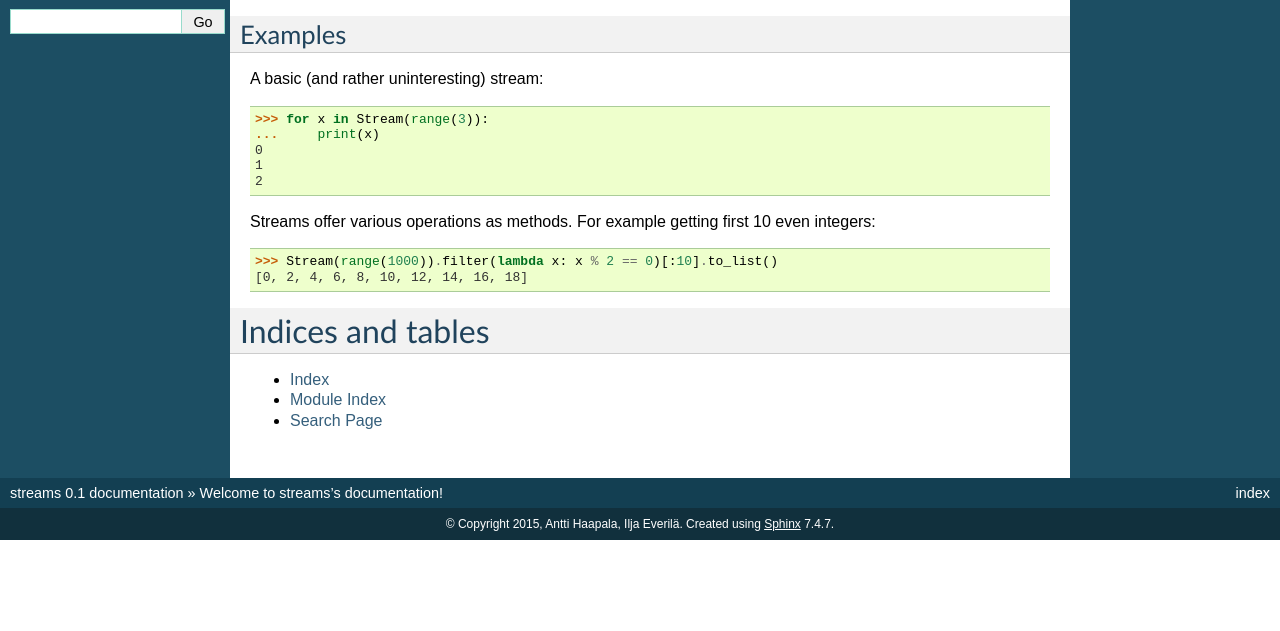
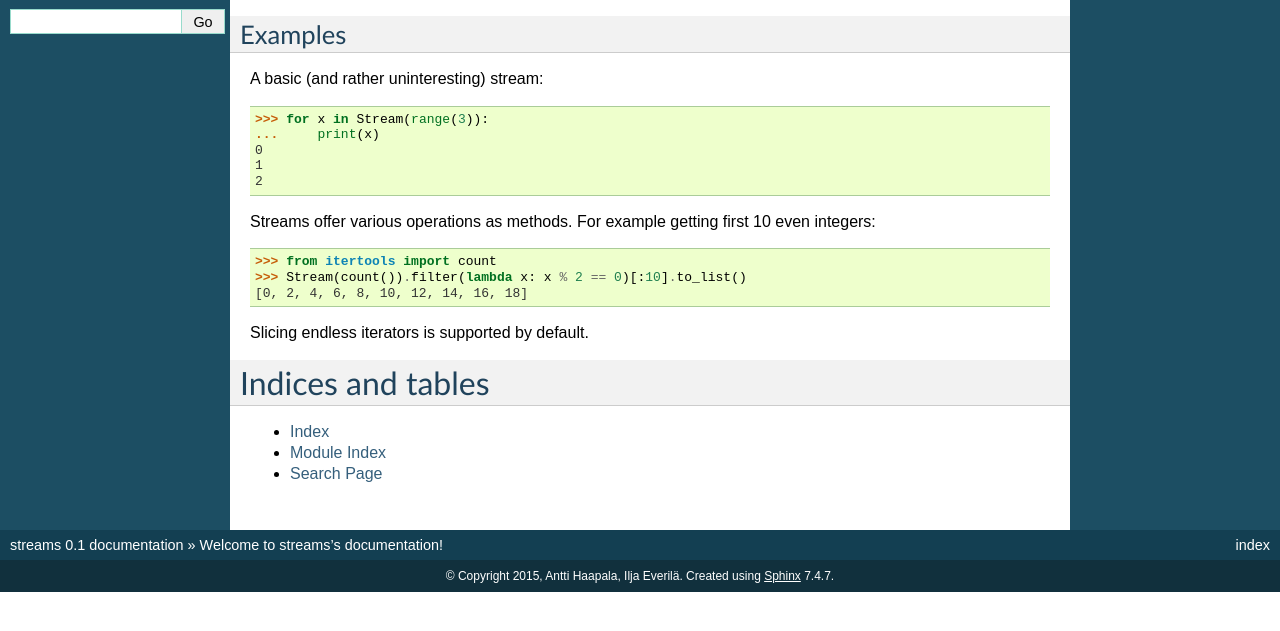
Before and after one commit to ztane/streams, a Sphinx documentation site: the page built from docs/source/index.rst, in a window 1280 px wide, cut to the strip 233-864 px from the top of the page. Built offline with Sphinx 7.4.7, drawn with Linux system fonts in a browser that asks for light colours.

Commit message:
endless iter mentioned

```diff
--- a/docs/source/index.rst
+++ b/docs/source/index.rst
@@ -27,8 +27,11 @@ A basic (and rather uninteresting) stream::
 
 Streams offer various operations as methods. For example getting first 10 even integers::
 
-    >>> Stream(range(1000)).filter(lambda x: x % 2 == 0)[:10].to_list()
+    >>> from itertools import count
+    >>> Stream(count()).filter(lambda x: x % 2 == 0)[:10].to_list()
     [0, 2, 4, 6, 8, 10, 12, 14, 16, 18]
+
+Slicing endless iterators is supported by default.
 
 Indices and tables
 ==================
```
